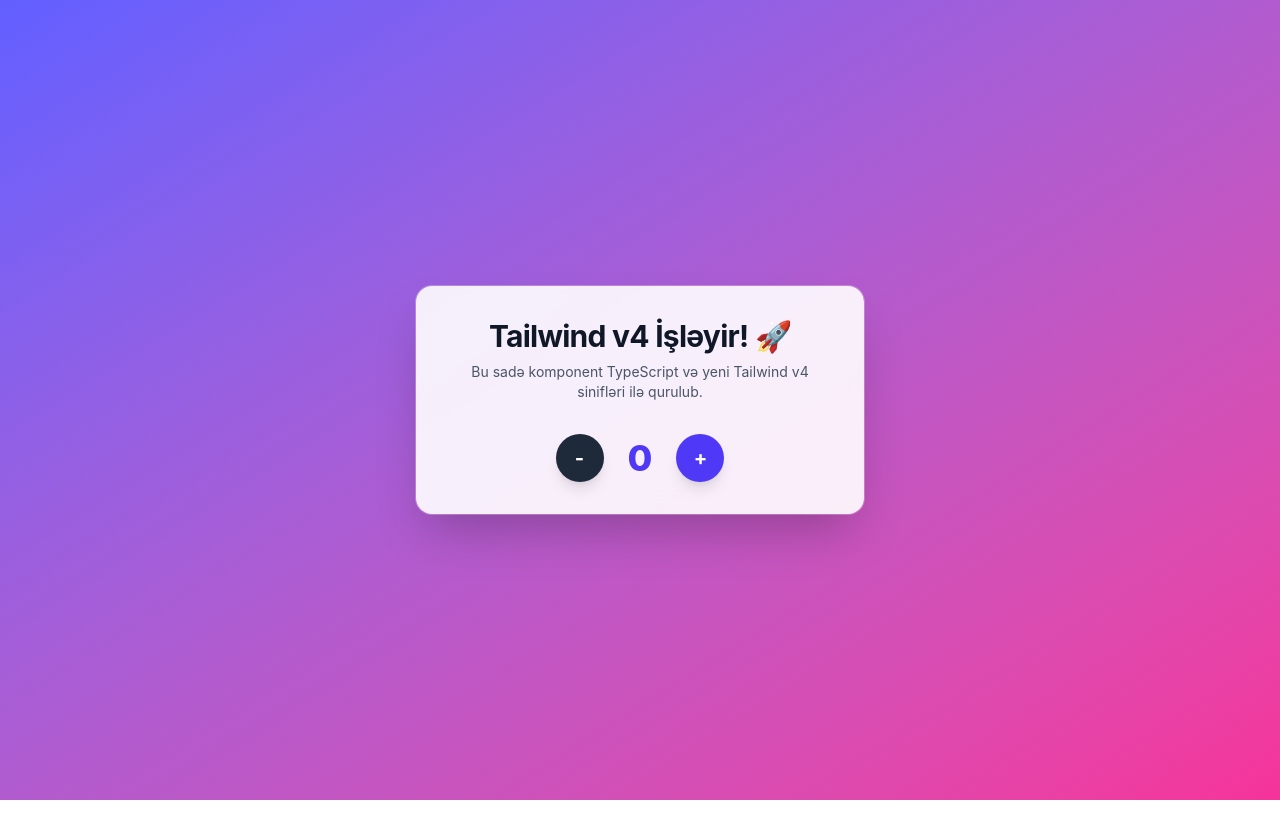
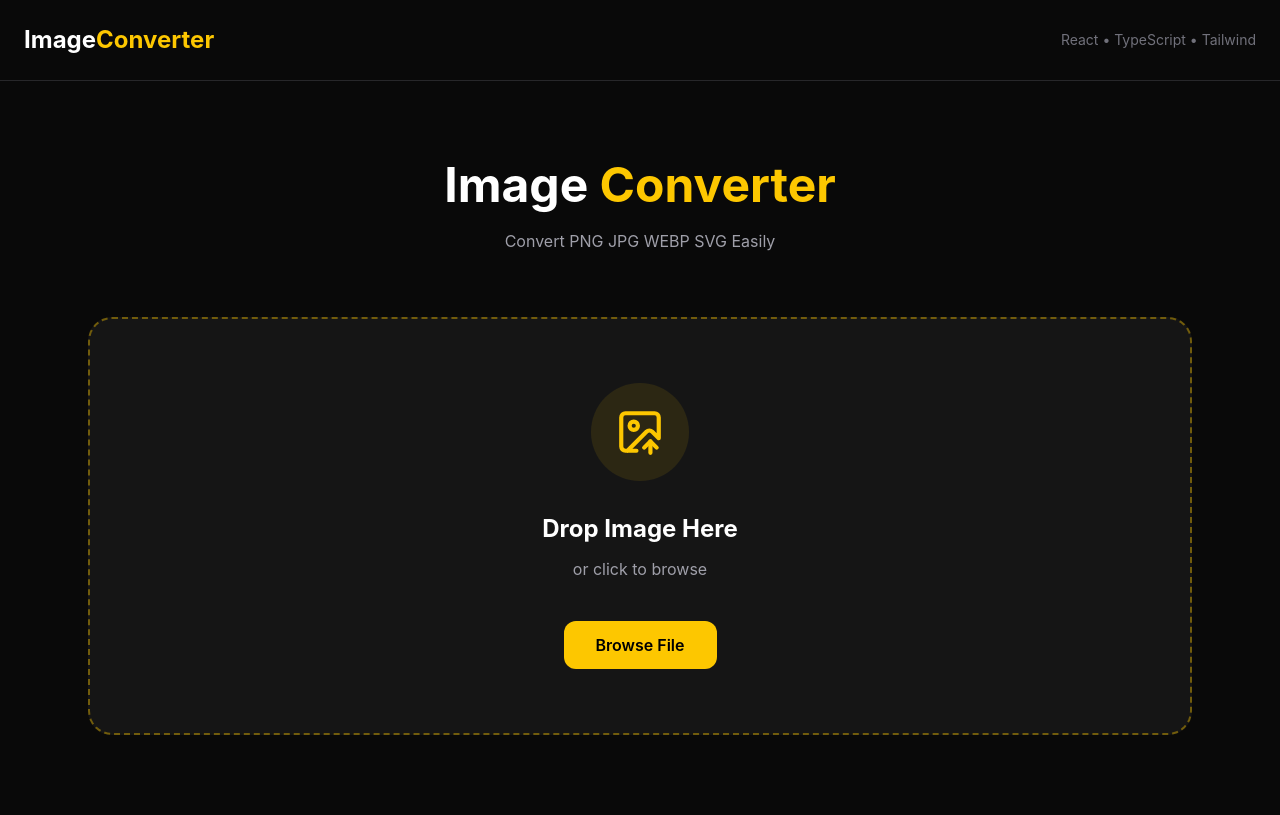
Before and after one commit to FirudinManiyev/image_converter_firudin, a React (Vite) app: page / in a window 1280 px wide. Built offline with nearby package versions, Linux system fonts and the light colour scheme.

Commit message:
new features: upload, preview, image

```diff
--- a/src/App.tsx
+++ b/src/App.tsx
@@ -1,44 +1,7 @@
-import { useState } from "react";
+import Home from "./pages/Home";
 
-export default function App() {
-  const [count, setCount] = useState(0);
+function App() {
+  return <Home />;
+}
 
-  return (
-    <div className="flex min-h-screen items-center justify-center bg-linear-to-br from-indigo-500 to-pink-500 p-4">
-      <div className="w-full max-w-md rounded-2xl bg-white/90 p-8 text-center shadow-2xl ring-1 ring-white/25 backdrop-blur-lg">
-        <h1 className="text-3xl font-bold tracking-tight text-gray-900">
-          Tailwind v4 İşləyir! 🚀
-        </h1>
-        <p className="mt-2 text-sm text-gray-600">
-          Bu sadə komponent TypeScript və yeni Tailwind v4 sinifləri ilə qurulub.
-        </p>
-
-        <div className="mt-8 flex items-center justify-center gap-6">
-          <button
-            onClick={() => setCount((c) => c - 1)}
-            className="inline-flex h-12 w-12 items-center justify-center rounded-full bg-gray-800 text-xl font-bold text-white shadow-lg transition duration-200 hover:bg-gray-900 active:scale-95"
-          >
-            -
-          </button>
-
-          <span className="text-4xl font-extrabold text-indigo-600">
-            {count}
-          </span>
-
-          <button
-            onClick={() => setCount((c) => c + 1)}
-            className="inline-flex h-12 w-12 items-center justify-center rounded-full bg-indigo-600 text-xl font-bold text-white shadow-lg transition duration-200 hover:bg-indigo-700 active:scale-95"
-          >
-            +
-          </button>
-        </div>
-
-        {count === 10 && (
-          <div className="mt-6 animate-bounce rounded-lg bg-green-100 p-3 text-sm font-medium text-green-800">
-            🎉 Onluğa çatdınız! Əla işdir.
-          </div>
-        )}
-      </div>
-    </div>
-  );
-}
+export default App;
--- /dev/null
+++ b/src/components/layout/Navbar.tsx
@@ -0,0 +1,15 @@
+export default function Navbar() {
+    return (
+        <header className="border-b border-zinc-800">
+            <div className="mx-auto flex h-20 max-w-7xl items-center justify-between px-6">
+                <h2 className="text-2xl font-bold">
+                    Image<span className="text-yellow-400">Converter</span>
+                </h2>
+
+                <span className="text-sm text-zinc-500">
+                    React • TypeScript • Tailwind
+                </span>
+            </div>
+        </header>
+    );
+}
--- /dev/null
+++ b/src/components/preview/ImagePreview.tsx
@@ -0,0 +1,15 @@
+interface Props {
+    image: string;
+}
+
+export default function ImagePreview({ image }: Props) {
+    return (
+        <div className="mt-10 overflow-hidden rounded-3xl border border-zinc-800 bg-[#151515] p-5">
+            <img
+                src={image}
+                alt="preview"
+                className="mx-auto max-h-[500px] rounded-xl"
+            />
+        </div>
+    );
+}
--- /dev/null
+++ b/src/components/ui/Button.tsx
@@ -0,0 +1,9 @@
+import React from 'react'
+
+function Button() {
+    return (
+        <div>Button</div>
+    )
+}
+
+export default Button
--- /dev/null
+++ b/src/components/upload/UploadArea.tsx
@@ -0,0 +1,55 @@
+import { useDropzone } from "react-dropzone";
+import { ImageUp } from "lucide-react";
+
+interface Props {
+    onSelect: (file: File) => void;
+}
+
+export default function UploadArea({ onSelect }: Props) {
+    const { getRootProps, getInputProps } = useDropzone({
+        multiple: false,
+
+        accept: {
+            "image/png": [],
+            "image/jpeg": [],
+            "image/webp": [],
+            "image/svg+xml": [],
+        },
+
+        onDrop: (acceptedFiles) => {
+            if (acceptedFiles.length > 0) {
+                onSelect(acceptedFiles[0]);
+            }
+        },
+    });
+
+    return (
+        <div
+            {...getRootProps()}
+            className="cursor-pointer rounded-3xl border-2 border-dashed border-yellow-400/40 bg-[#151515] p-16 transition hover:border-yellow-400"
+        >
+            <input {...getInputProps()} />
+
+            <div className="flex flex-col items-center">
+                <div className="rounded-full bg-yellow-400/10 p-6">
+                    <ImageUp
+                        size={50}
+                        className="text-yellow-400"
+                    />
+                </div>
+
+                <h2 className="mt-8 text-2xl font-bold">
+                    Drop Image Here
+                </h2>
+
+                <p className="mt-3 text-zinc-400">
+                    or click to browse
+                </p>
+
+                <button className="mt-10 rounded-xl bg-yellow-400 px-8 py-3 font-semibold text-black">
+                    Browse File
+                </button>
+            </div>
+        </div>
+    );
+}
--- /dev/null
+++ b/src/hooks/useImage.ts
@@ -0,0 +1,29 @@
+import { useState } from "react";
+import type { UploadedImage } from "../types/image";
+
+export function useImage() {
+    const [image, setImage] = useState<UploadedImage | null>(null);
+
+    const selectImage = (file: File) => {
+        const preview = URL.createObjectURL(file);
+
+        setImage({
+            file,
+            preview,
+        });
+    };
+
+    const removeImage = () => {
+        if (image) {
+            URL.revokeObjectURL(image.preview);
+        }
+
+        setImage(null);
+    };
+
+    return {
+        image,
+        selectImage,
+        removeImage,
+    };
+}
--- /dev/null
+++ b/src/pages/Home.tsx
@@ -0,0 +1,32 @@
+import Navbar from "../components/layout/Navbar";
+import UploadArea from "../components/upload/UploadArea";
+import ImagePreview from "../components/preview/ImagePreview";
+import { useImage } from "../hooks/useImage";
+
+export default function Home() {
+    const { image, selectImage } = useImage();
+
+    return (
+        <main className="min-h-screen bg-[#090909] text-white">
+            <Navbar />
+
+            <section className="mx-auto max-w-6xl px-6 py-20">
+                <h1 className="text-center text-5xl font-bold">
+                    Image <span className="text-yellow-400">Converter</span>
+                </h1>
+
+                <p className="mt-5 text-center text-zinc-400">
+                    Convert PNG JPG WEBP SVG Easily
+                </p>
+
+                <div className="mt-16">
+                    <UploadArea onSelect={selectImage} />
+                </div>
+
+                {image && (
+                    <ImagePreview image={image.preview} />
+                )}
+            </section>
+        </main>
+    );
+}
--- /dev/null
+++ b/src/types/image.ts
@@ -0,0 +1,4 @@
+export interface UploadedImage {
+    file: File;
+    preview: string;
+}
```
